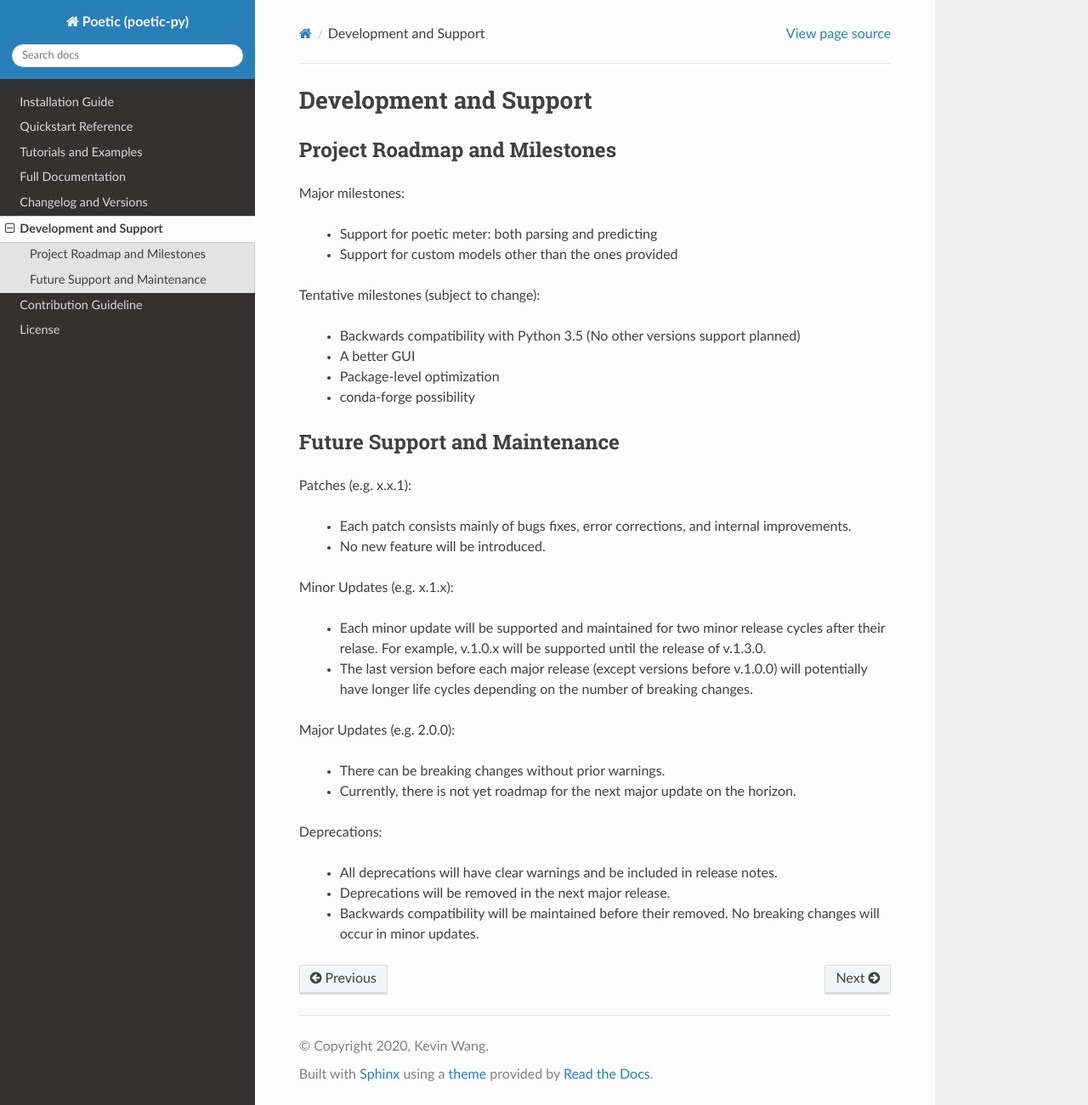
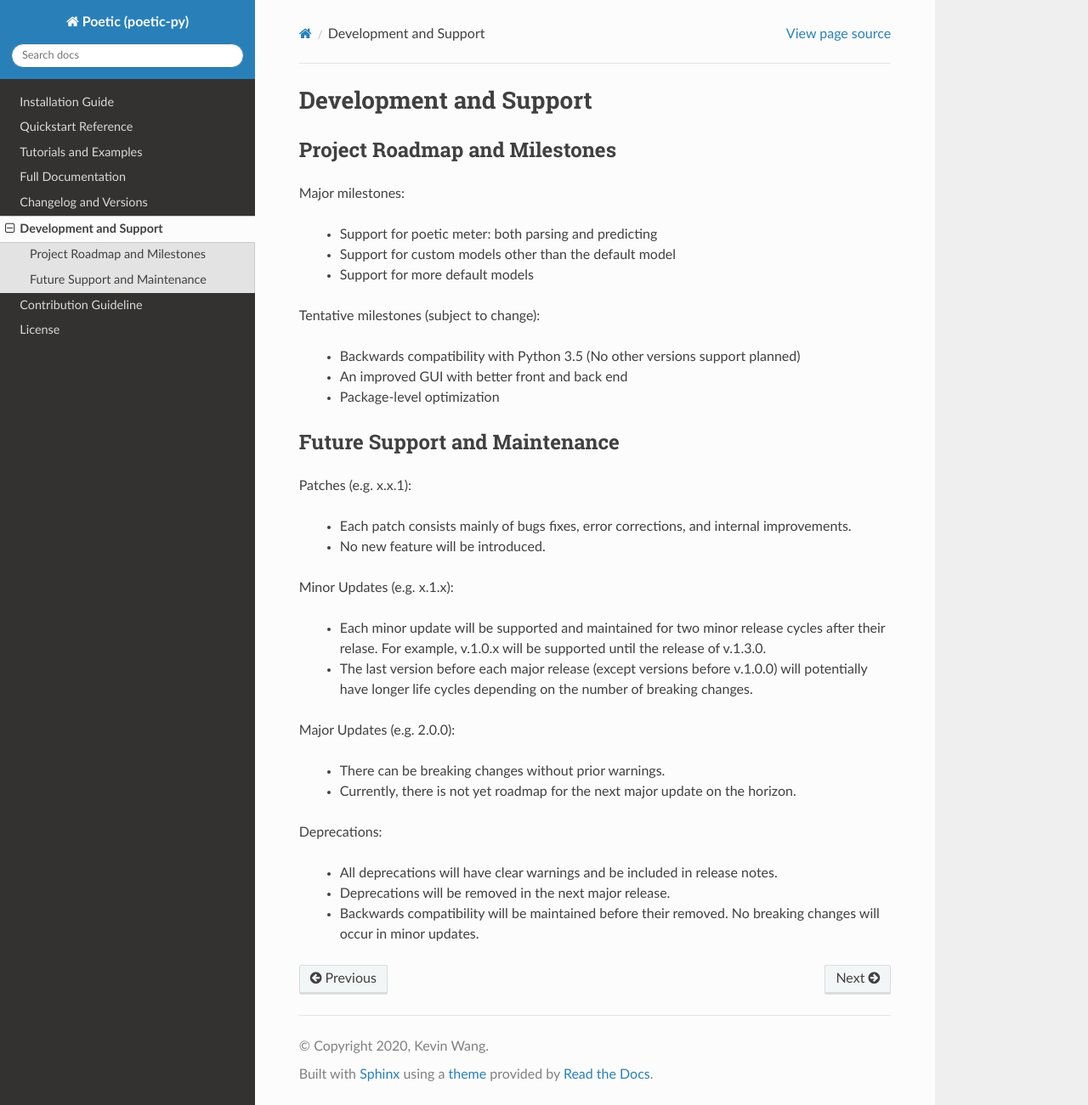
Before and after one commit to kevin931/poetic, a Sphinx documentation site: the page built from docs/source/Development.rst, in a window 1280 px wide and 1301 px high. Shown: the whole window at 85% size. Built offline with Sphinx 7.4.7 and the Read the Docs theme 2.0.0, drawn with Linux system fonts in a browser that asks for light colours.

Commit message:
Updated roadmap after v1.0.3

```diff
--- a/docs/source/Development.rst
+++ b/docs/source/Development.rst
@@ -7,14 +7,14 @@ Project Roadmap and Milestones
 Major milestones:
 
     * Support for poetic meter: both parsing and predicting
-    * Support for custom models other than the ones provided
+    * Support for custom models other than the default model
+    * Support for more default models
 
 Tentative milestones (subject to change):
 
     * Backwards compatibility with Python 3.5 (No other versions support planned)
-    * A better GUI
+    * An improved GUI with better front and back end
     * Package-level optimization
-    * conda-forge possibility
 
 Future Support and Maintenance
 -------------------------------
```
